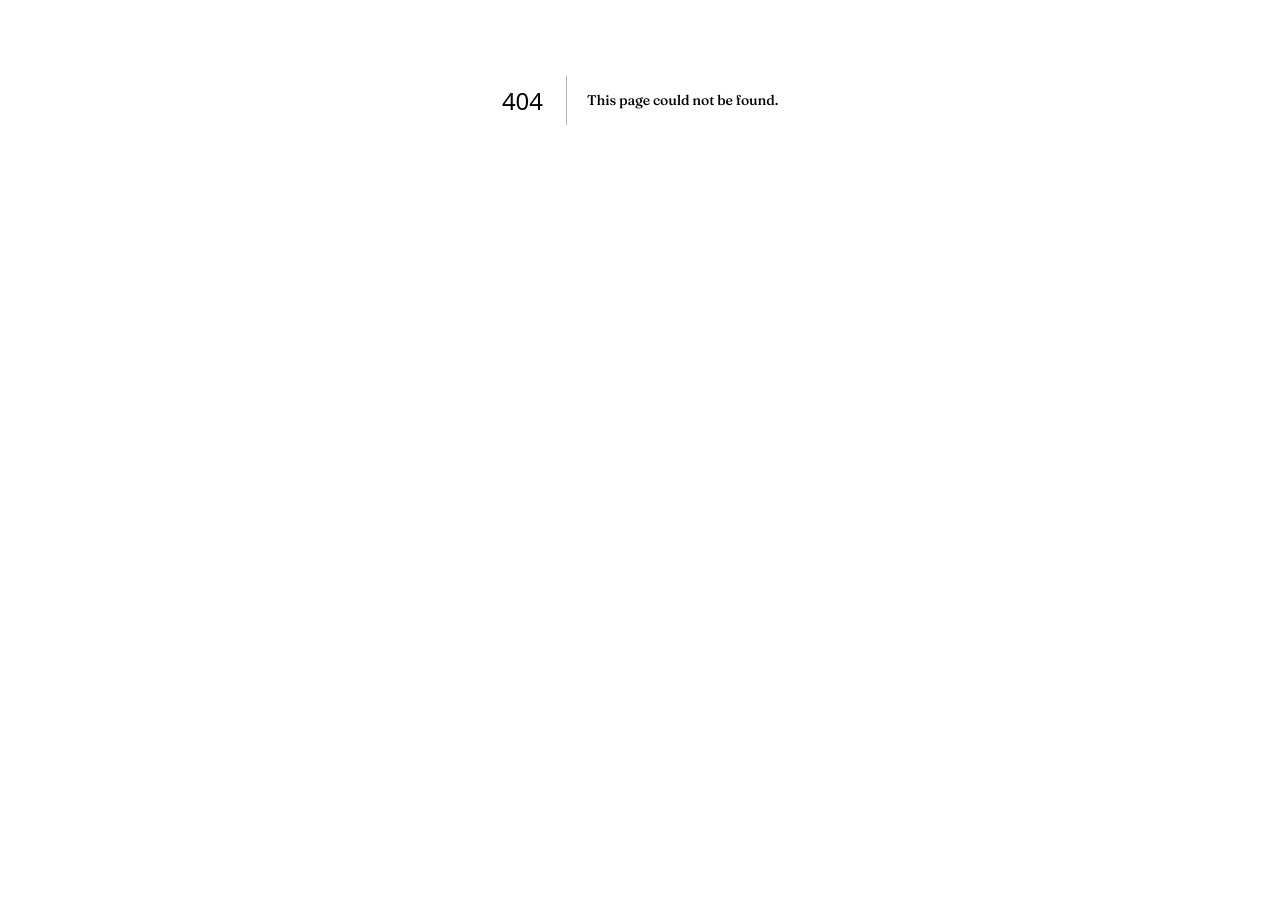
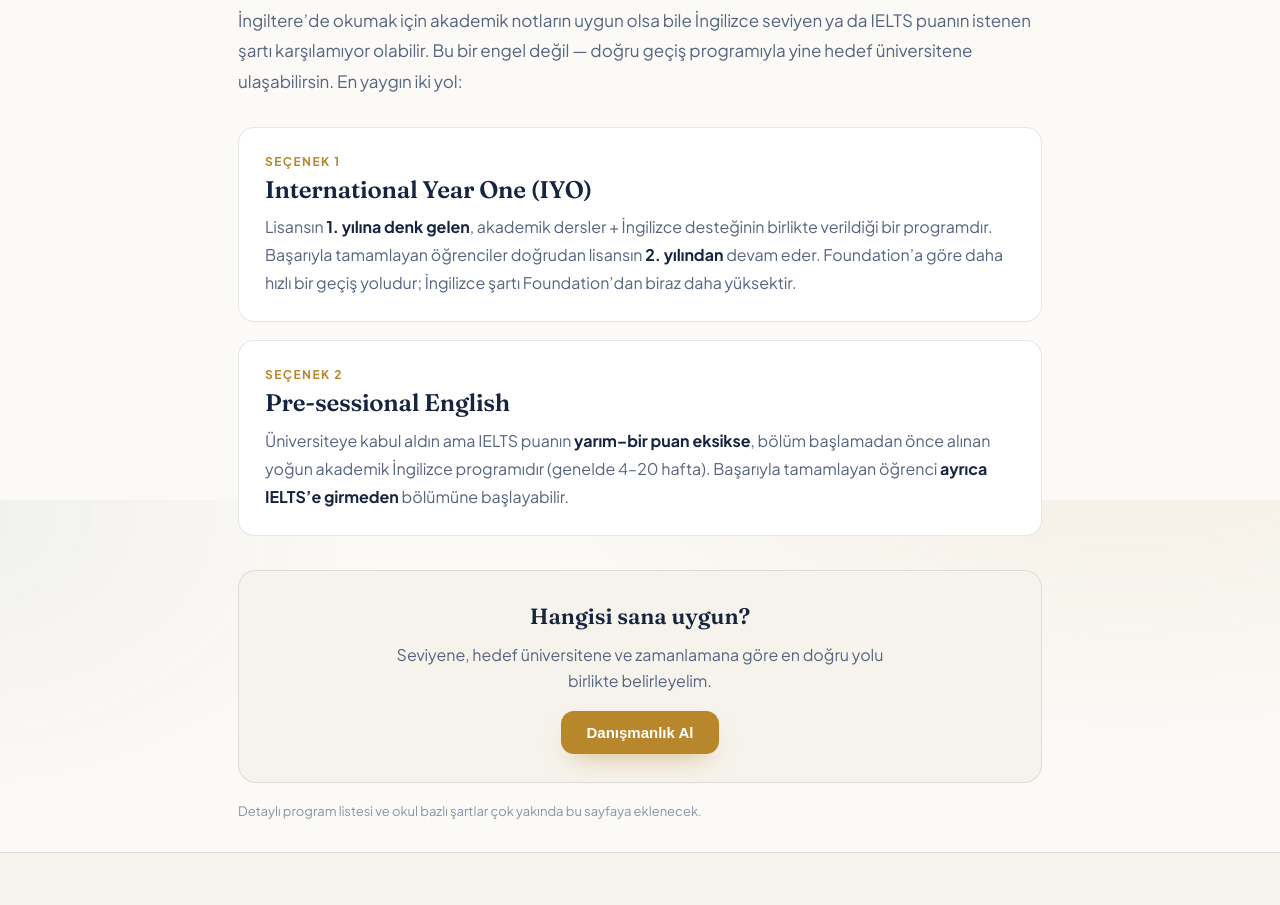
Before and after one commit to burakylz/alazedu-v2, a Next.js app: page /hazirlik-programlari in a window 1280 px wide. Before the commit this address had no page. Shown: the part 300-1205 px from the top of the page. Before the commit the page ends 800 px from the top, so only its background shows below. Built offline with nearby package versions, Linux system fonts and the light colour scheme.

Commit message:
Add files via upload

```diff
--- /dev/null
+++ b/app/hazirlik-programlari/page.tsx
@@ -0,0 +1,49 @@
+import type { Metadata } from 'next'
+import fs from 'fs'
+import path from 'path'
+import Link from 'next/link'
+
+export const metadata: Metadata = {
+  title: 'İngilizcem / IELTS’im Yeterli Değil mi? — International Year One & Pre-sessional | AlazEdu',
+  description: 'İngilizce seviyen veya IELTS puanın istenen şartı karşılamıyorsa İngiltere’de okumak için yollar var: International Year One (IYO) ve Pre-sessional English programları. AlazEdu ile en uygun geçiş yolunu belirle.',
+  alternates: { canonical: 'https://www.alazedu.com/hazirlik-programlari' },
+}
+const nav = fs.readFileSync(path.join(process.cwd(), 'app', 'partials.html'), 'utf8')
+
+export default function HazirlikProgramlari() {
+  return (
+    <>
+      <div dangerouslySetInnerHTML={{ __html: nav.split('<!--SPLIT-->')[0] }} />
+      <section className="sec" style={{ paddingTop: 56, paddingBottom: 30 }}>
+        <div className="wrap" style={{ maxWidth: 860 }}>
+          <div className="eyebrow">Hazırlık & Geçiş Programları</div>
+          <h1 style={{ fontFamily: 'Fraunces,serif', fontWeight: 600, fontSize: 40, lineHeight: 1.1, letterSpacing: '-.015em', margin: '12px 0 16px' }}>İngilizcem düşük veya IELTS’im yeterli değil, ne yapabilirim?</h1>
+          <p style={{ color: 'var(--mut)', fontSize: 17, lineHeight: 1.8 }}>
+            İngiltere’de okumak için akademik notların uygun olsa bile İngilizce seviyen ya da IELTS puanın istenen şartı karşılamıyor olabilir. Bu bir engel değil — doğru geçiş programıyla yine hedef üniversitene ulaşabilirsin. En yaygın iki yol:
+          </p>
+
+          <div style={{ display: 'grid', gap: 18, marginTop: 30 }}>
+            <div style={{ background: 'var(--card)', border: '1px solid var(--line)', borderRadius: 16, padding: '24px 26px' }}>
+              <div style={{ color: 'var(--gold)', fontSize: 12, fontWeight: 700, letterSpacing: '.12em', textTransform: 'uppercase' }}>Seçenek 1</div>
+              <h2 style={{ fontFamily: 'Fraunces,serif', fontWeight: 600, fontSize: 24, margin: '6px 0 10px' }}>International Year One (IYO)</h2>
+              <p style={{ color: 'var(--mut)', fontSize: 16, lineHeight: 1.75 }}>Lisansın <b style={{ color: 'var(--txt)' }}>1. yılına denk gelen</b>, akademik dersler + İngilizce desteğinin birlikte verildiği bir programdır. Başarıyla tamamlayan öğrenciler doğrudan lisansın <b style={{ color: 'var(--txt)' }}>2. yılından</b> devam eder. Foundation’a göre daha hızlı bir geçiş yoludur; İngilizce şartı Foundation’dan biraz daha yüksektir.</p>
+            </div>
+            <div style={{ background: 'var(--card)', border: '1px solid var(--line)', borderRadius: 16, padding: '24px 26px' }}>
+              <div style={{ color: 'var(--gold)', fontSize: 12, fontWeight: 700, letterSpacing: '.12em', textTransform: 'uppercase' }}>Seçenek 2</div>
+              <h2 style={{ fontFamily: 'Fraunces,serif', fontWeight: 600, fontSize: 24, margin: '6px 0 10px' }}>Pre-sessional English</h2>
+              <p style={{ color: 'var(--mut)', fontSize: 16, lineHeight: 1.75 }}>Üniversiteye kabul aldın ama IELTS puanın <b style={{ color: 'var(--txt)' }}>yarım–bir puan eksikse</b>, bölüm başlamadan önce alınan yoğun akademik İngilizce programıdır (genelde 4–20 hafta). Başarıyla tamamlayan öğrenci <b style={{ color: 'var(--txt)' }}>ayrıca IELTS’e girmeden</b> bölümüne başlayabilir.</p>
+            </div>
+          </div>
+
+          <div style={{ marginTop: 34, background: 'var(--card2)', border: '1px solid var(--line)', borderRadius: 18, padding: '28px 30px', textAlign: 'center' }}>
+            <h3 style={{ fontFamily: 'Fraunces,serif', fontWeight: 600, fontSize: 22, marginBottom: 8 }}>Hangisi sana uygun?</h3>
+            <p style={{ color: 'var(--mut)', fontSize: 16, maxWidth: 520, margin: '0 auto 18px' }}>Seviyene, hedef üniversitene ve zamanlamana göre en doğru yolu birlikte belirleyelim.</p>
+            <Link href="/iletisim"><button className="btn-gold">Danışmanlık Al</button></Link>
+          </div>
+          <p style={{ color: 'var(--mut2)', fontSize: 13, marginTop: 18 }}>Detaylı program listesi ve okul bazlı şartlar çok yakında bu sayfaya eklenecek.</p>
+        </div>
+      </section>
+      <div dangerouslySetInnerHTML={{ __html: nav.split('<!--SPLIT-->')[1] }} />
+    </>
+  )
+}
```
